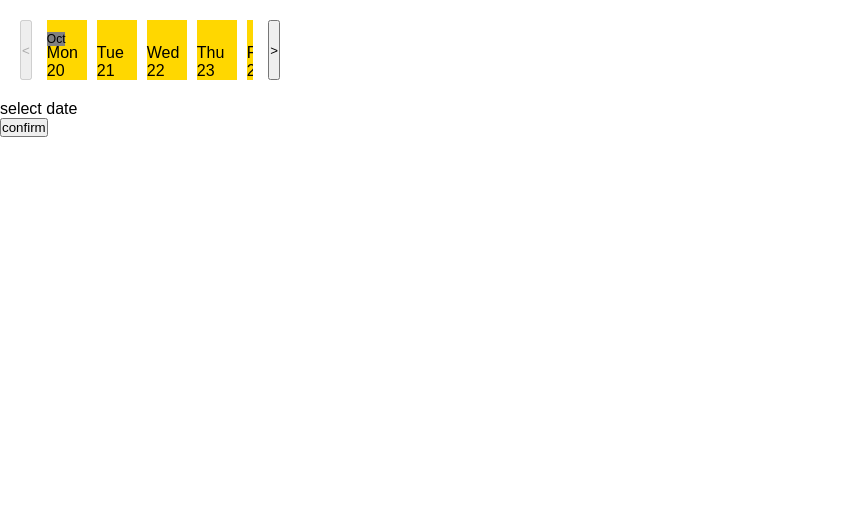
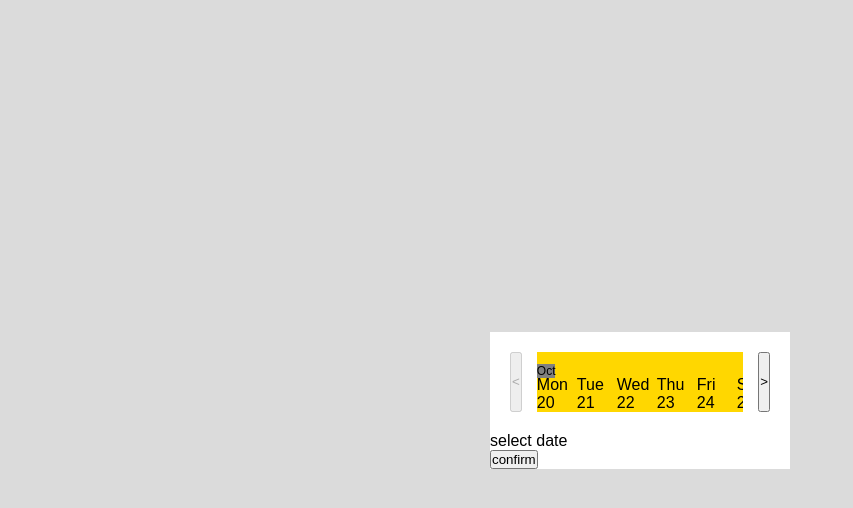
Before and after one commit to pavelpalonko/sixty-thirty-seven, a Next.js app in the folder app/: page / in a window 1280 px wide. Shown: the top 508 px of the page, without its empty margins (0-853 px from the left). Built offline with nearby package versions, Linux system fonts and the light colour scheme.

Commit message:
added base css vars

```diff
--- a/app/src/app/(main)/page.module.css
+++ b/app/src/app/(main)/page.module.css
@@ -0,0 +1,17 @@
+.main-layout {
+  display: flex;
+  align-items: center;
+  flex-direction: column;
+
+  height: 100vh;
+
+  background-color: rgb(219, 219, 219);
+}
+
+.datepicker-section {
+  display: flex;
+  align-items: center;
+  justify-content: center;
+
+  height: 100%;
+}
--- a/app/src/app/(main)/page.tsx
+++ b/app/src/app/(main)/page.tsx
@@ -7,9 +7,9 @@ import styles from "./page.module.css";
 export default function Home() {
   return (
     <div className={styles["main-layout"]}>
-      <main>
+      <div className={styles["datepicker-section"]}>
         <Datepicker />
-      </main>
+      </div>
     </div>
   );
 }
--- a/app/src/app/globals.css
+++ b/app/src/app/globals.css
@@ -1,7 +1,3 @@
-:root {
-  --background: #ffffff;
-}
-
 html,
 body {
   max-width: 100vw;
--- /dev/null
+++ b/app/src/app/variables.module.css
@@ -0,0 +1,66 @@
+:root {
+  /*
+
+    Color palette
+
+  */
+  --color-netural-0: #ffffff;
+  --color-netural-10: #f7f7fc;
+  --color-netural-20: #dadbe8;
+  --color-netural-50: #8f91a1;
+  --color-netural-100: #16171b;
+
+  --color-yellow-50: #e28f11;
+
+  --color-red-20: #de3a6b;
+
+  /* = = = Background colors = = = */
+  --color-bg-default: var(--color-neutral-0);
+  --color-bg-hover: var(--color-neutral-10);
+  --color-bg-disabled: var(--color-neutral-20);
+
+  /* = = = Text colors = = = */
+  --color-text-default-w: var(--color-neutral-0);
+  --color-text-default-b: var(--color-neutral-100);
+  --color-text-description: var(--color-netural-50);
+
+  /*
+
+  Weight
+
+  */
+  --weight-light: 400;
+  --weight-semi-bold: 600;
+  --weight-bold: 700;
+
+  /*
+
+   Radiuses
+
+  */
+  --radius-0_5x: 4px;
+  --radius-1x: 8px;
+  --radius-2x: 16px;
+  --redius-20x: 80px;
+
+  /*
+
+  Spacings
+
+  */
+  --spacing-base: 4px;
+
+  --spacing-0_5x: calc(var(--spacing-base) * 0.5); /* 2px */
+  --spacing-x: calc(var(--spacing-base) * 1); /* 4px */
+  --spacing-1_5x: calc(var(--spacing-base) * 1.5); /* 6px */
+  --spacing-2x: calc(var(--spacing-base) * 2); /* 8px */
+  --spacing-2_5x: calc(var(--spacing-base) * 2.5); /* 10px */
+  --spacing-3x: calc(var(--spacing-base) * 3); /* 12px */
+  --spacing-4x: calc(var(--spacing-base) * 4); /* 16px */
+  --spacing-5x: calc(var(--spacing-base) * 5); /* 20px */
+  --spacing-6x: calc(var(--spacing-base) * 6); /* 24px */
+  --spacing-7x: calc(var(--spacing-base) * 7); /* 28px */
+  --spacing-8x: calc(var(--spacing-base) * 8); /* 32px */
+  --spacing-9x: calc(var(--spacing-base) * 9); /* 36px */
+  --spacing-10x: calc(var(--spacing-base) * 10); /* 40px */
+}
--- a/app/src/modules/carousel/carousel-component.module.css
+++ b/app/src/modules/carousel/carousel-component.module.css
@@ -4,5 +4,5 @@
 
 .embla__container {
   display: flex;
-  gap: 10px;
+  /* gap: 10px; */
 }
--- /dev/null
+++ b/app/src/modules/datepicker/datepicker.module.css
@@ -0,0 +1,7 @@
+.datepicker-layout {
+  /* display: flex;
+  align-items: center;
+  flex-direction: column; */
+
+  background-color: white;
+}
--- a/app/src/modules/datepicker/datepicker.tsx
+++ b/app/src/modules/datepicker/datepicker.tsx
@@ -5,6 +5,9 @@ import { useCommonDatepicker } from "./use-common-datepicker";
 
 // components
 import { DatepickerComposer } from "./composer/datepicker-composer";
+
+// styles
+import styles from "./datepicker.module.css";
 
 export function Datepicker() {
   const {
@@ -24,10 +27,13 @@ export function Datepicker() {
         actions: { setSelectedDay, setSelectedTime, confirm },
       }}
     >
-      <DatepickerComposer.DaySwiper />
-      <DatepickerComposer.TimeSwiper />
+      <div className={styles["datepicker-layout"]}>
+        <DatepickerComposer.DaySwiper />
 
-      <DatepickerComposer.Action />
+        <DatepickerComposer.TimeSwiper />
+
+        <DatepickerComposer.Action />
+      </div>
     </DatepickerComposer.Provider>
   );
 }
```
